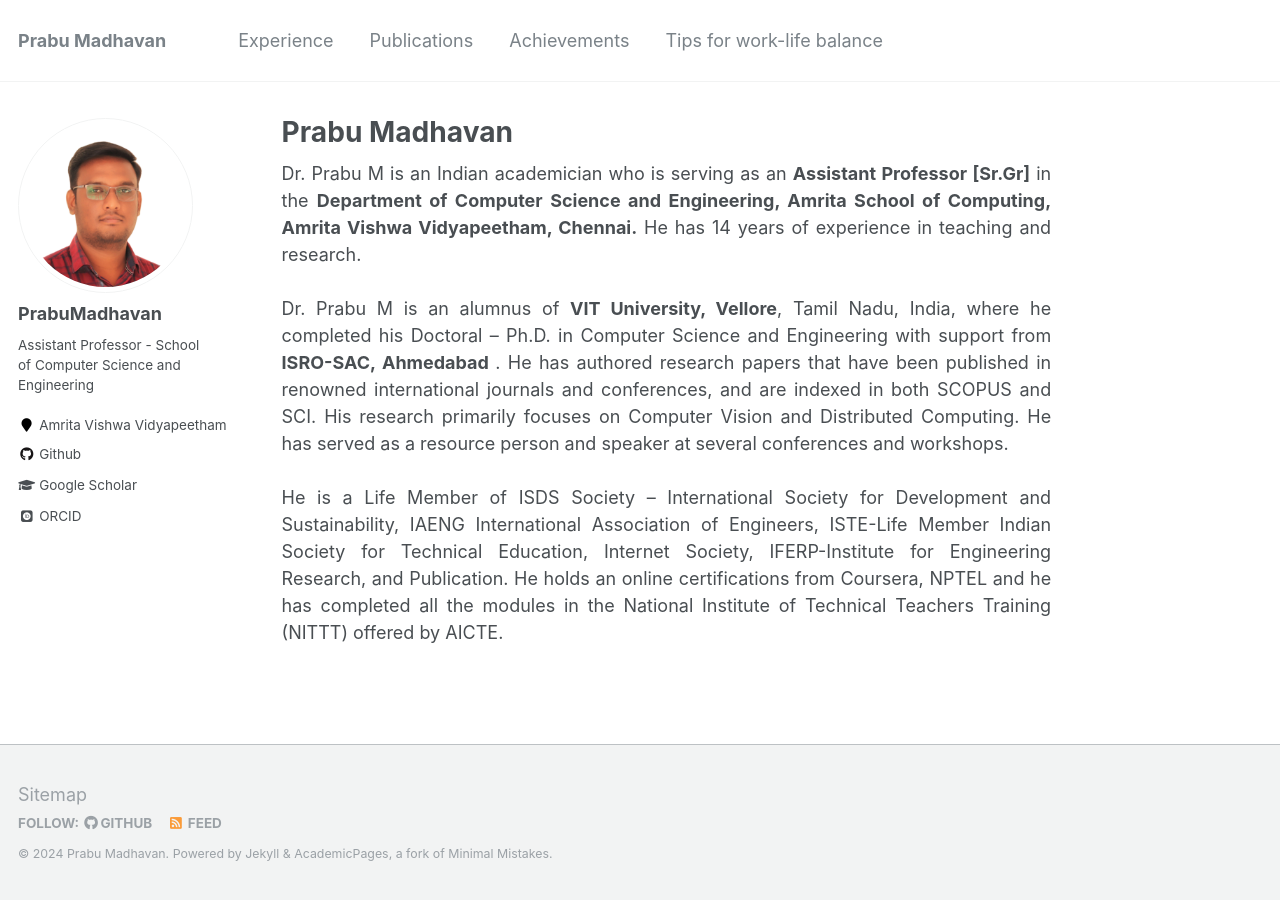
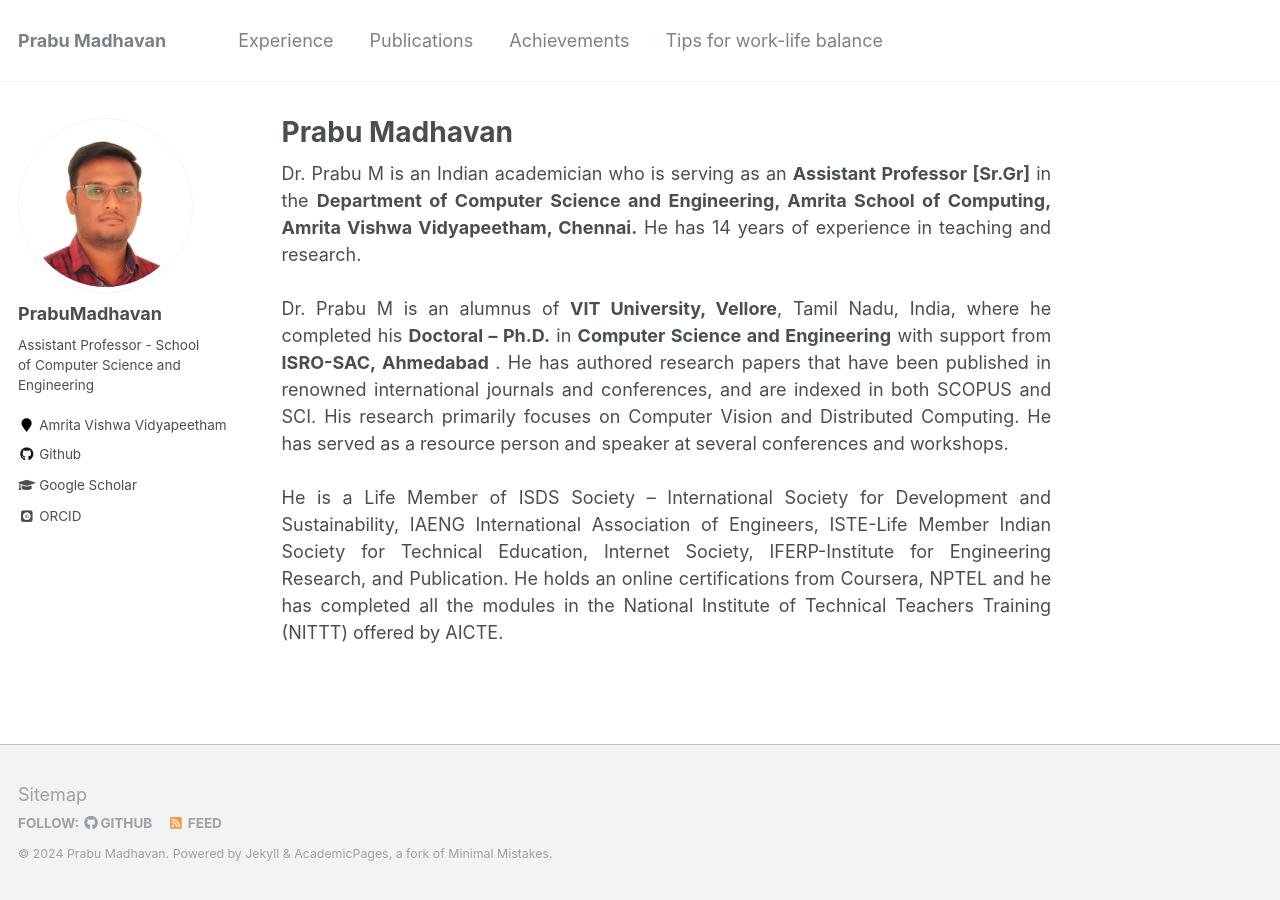
Before and after one commit to PrabuMadhavan/prabumadhavan.github.io, a Jekyll site: the page built from _pages/about.md, in a window 1280 px wide. Built offline with Jekyll 4.4.1, drawn with Linux system fonts in a browser that asks for light colours; some web fonts are replaced.

```diff
--- a/_pages/about.md
+++ b/_pages/about.md
@@ -10,7 +10,7 @@ redirect_from:
 <div align="justify">
 Dr. Prabu M is an Indian academician who is serving as an <b>Assistant Professor [Sr.Gr]</b> in the <b>Department of Computer Science and Engineering, Amrita School of Computing, Amrita Vishwa Vidyapeetham, Chennai.</b> He has 14 years of experience in teaching and research. <br><br>
 
-Dr. Prabu M is an alumnus of <b>VIT University, Vellore</b>, Tamil Nadu, India, where he completed his Doctoral – Ph.D. in Computer Science and Engineering with support from <b>ISRO-SAC, Ahmedabad </b>. He has authored research papers that have been published in renowned international journals and conferences, and are indexed in both SCOPUS and SCI. His research primarily focuses on Computer Vision and Distributed Computing. He has served as a resource person and speaker at several conferences and workshops. <br><br>
+Dr. Prabu M is an alumnus of <b>VIT University, Vellore</b>, Tamil Nadu, India, where he completed his <b>Doctoral – Ph.D.</b> in <b>Computer Science and Engineering</b> with support from <b>ISRO-SAC, Ahmedabad </b>. He has authored research papers that have been published in renowned international journals and conferences, and are indexed in both SCOPUS and SCI. His research primarily focuses on Computer Vision and Distributed Computing. He has served as a resource person and speaker at several conferences and workshops. <br><br>
 
 He is a Life Member of ISDS Society – International Society for Development and Sustainability, IAENG International Association of Engineers, ISTE-Life Member Indian Society for Technical Education, Internet Society, IFERP-Institute for Engineering Research, and Publication. He holds an online certifications from Coursera, NPTEL and he has completed all the modules in the National Institute of Technical Teachers Training (NITTT) offered by AICTE.
 </div>
```
